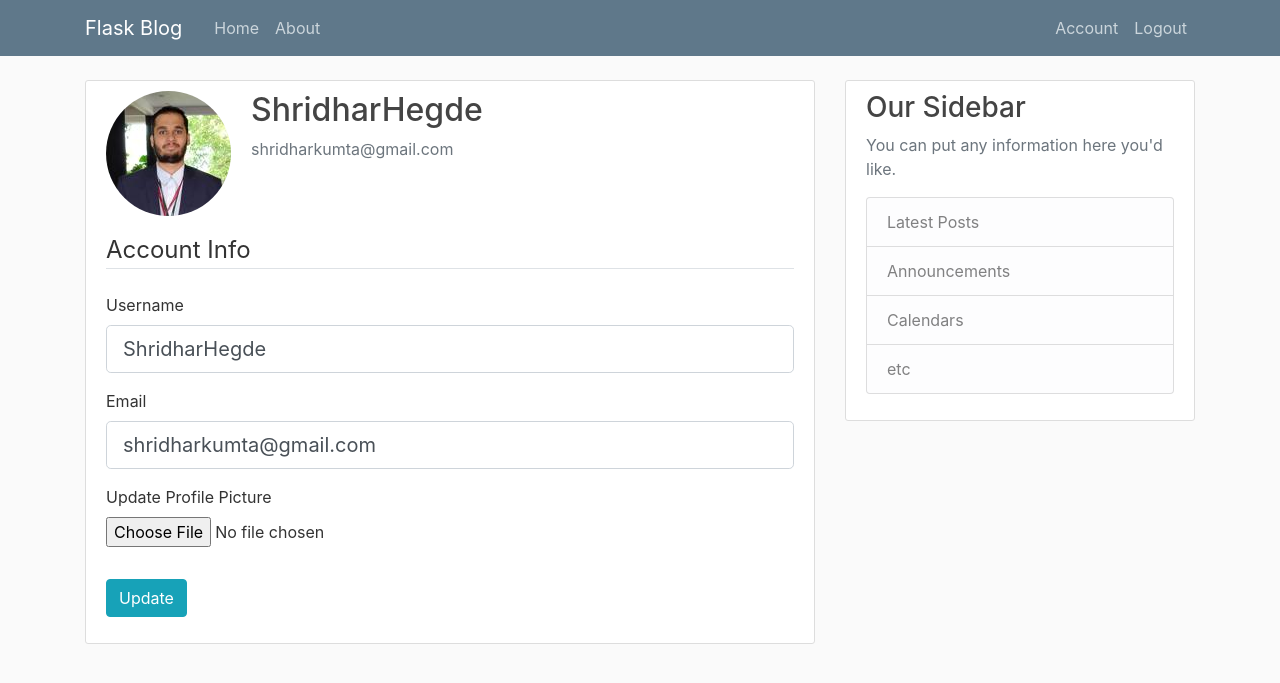
After one commit to ishridharhegde/FlaskBlog, a Flask app: page /account in a window 1280 px wide. The commit adds this page. Shown: the top 683 px of the page. Run offline with Flask 2, Linux system fonts and the light colour scheme; a user stored in the database is signed in; some libraries are stand-ins or nearby versions.

Commit message:
Updated user accounts page

```diff
--- a/flaskblog/__init__.py
+++ b/flaskblog/__init__.py
@@ -1,9 +1,15 @@
 from flask import Flask
 from flask_sqlalchemy import SQLAlchemy
+from flask_bcrypt import Bcrypt
+from flask_login import LoginManager
 
 app = Flask(__name__)
 app.config['SECRET_KEY'] = '5791628bb0b13ce0c676dfde280ba245'
 app.config['SQLALCHEMY_DATABASE_URI'] = 'sqlite:///site.db'
 db = SQLAlchemy(app)
+bcrypt = Bcrypt(app)
+login_manager = LoginManager(app)
+login_manager.login_view = 'login'
+login_manager.login_message_category = 'info'
 
 from flaskblog import routes
--- a/flaskblog/forms.py
+++ b/flaskblog/forms.py
@@ -1,23 +1,48 @@
 from flask_wtf import FlaskForm
+from flask_wtf.file import FileField, FileAllowed
+from flask_login import current_user
 from wtforms import StringField, PasswordField, SubmitField, BooleanField
-from wtforms.validators import DataRequired, Length, Email, EqualTo
+from wtforms.validators import DataRequired, Length, Email, EqualTo, ValidationError
+from flaskblog.models import User
 
 class RegistrationForm(FlaskForm):
-    username = StringField('Username',
-                            validators=[DataRequired(), Length(min=2, max=20)])
-    email = StringField('Email',
-                            validators=[DataRequired(), Email()])
-    password = PasswordField('Password',
-                            validators=[DataRequired()])
-    confirm_password = PasswordField('Password',
-                                        validators=[DataRequired(), EqualTo('password')])
+    username = StringField('Username', validators=[DataRequired(), Length(min=2, max=20)])
+    email = StringField('Email', validators=[DataRequired(), Email()])
+    password = PasswordField('Password', validators=[DataRequired()])
+    confirm_password = PasswordField('Password', validators=[DataRequired(), EqualTo('password')])
     submit = SubmitField('Sign Up')
 
+    def validate_username(self, username):
+        user = User.query.filter_by(username=username.data).first()
+        if user:
+            raise ValidationError('That username is taken. Please choose a different one.')
+
+    def validate_email(self, email):
+        user = User.query.filter_by(email=email.data).first()
+        if user:
+            raise ValidationError('That email is taken. Please choose a different one.')
 
 class LoginForm(FlaskForm):
-    email = StringField('Email',
-                            validators=[DataRequired(), Email()])
-    password = PasswordField('Password',
-                            validators=[DataRequired()])
+    email = StringField('Email', validators=[DataRequired(), Email()])
+    password = PasswordField('Password', validators=[DataRequired()])
     remember = BooleanField('Remember Me')
     submit = SubmitField('Login')
+
+
+class UpdateAccountForm(FlaskForm):
+    username = StringField('Username', validators=[DataRequired(), Length(min=2, max=20)])
+    email = StringField('Email', validators=[DataRequired(), Email()])
+    picture = FileField('Update Profile Picture', validators=[FileAllowed(['jpg','png','jpeg'])])
+    submit = SubmitField('Update')
+
+    def validate_username(self, username):
+        if username.data != current_user.username:
+            user = User.query.filter_by(username=username.data).first()
+            if user:
+                raise ValidationError('That username is taken. Please choose a different one.')
+
+    def validate_email(self, email):
+        if email.data != current_user.email:
+            user = User.query.filter_by(email=email.data).first()
+            if user:
+                raise ValidationError('That email is taken. Please choose a different one.')
--- a/flaskblog/routes.py
+++ b/flaskblog/routes.py
@@ -1,7 +1,10 @@
-from flask import render_template, url_for, flash, redirect
-from flaskblog import app
-from flaskblog.forms import RegistrationForm, LoginForm
+import secrets, os
+from PIL import Image
+from flask import render_template, url_for, flash, redirect, request
+from flaskblog import app, db, bcrypt
+from flaskblog.forms import RegistrationForm, LoginForm, UpdateAccountForm
 from flaskblog.models import User, Post
+from flask_login import login_user, logout_user ,current_user, login_required
 
 posts = [
     {
@@ -31,20 +34,69 @@
 
 @app.route("/register", methods=['GET', 'POST'])
 def register():
+    if current_user.is_authenticated:
+        return redirect(url_for('home'))
     form = RegistrationForm()
     if form.validate_on_submit():
-        flash(f'Account created for {form.username.data}!', 'success')
-        return redirect(url_for('home'))
+        hashed_password = bcrypt.generate_password_hash(form.password.data).decode('utf-8')
+        user = User(username=form.username.data, email=form.email.data, password=hashed_password)
+        db.session.add(user)
+        db.session.commit()
+        flash('Your account has been created. You are now able to log in.', 'success')
+        return redirect(url_for('login'))
     return render_template('register.html', title='Register', form=form)
 
 
 @app.route("/login", methods=['GET', 'POST'])
 def login():
+    if current_user.is_authenticated:
+        return redirect(url_for('home'))
     form = LoginForm()
     if form.validate_on_submit():
-        if form.email.data == 'admin@blog.com' and form.password.data == 'password':
-            flash('You have been logged in!', 'success')
-            return redirect(url_for('home'))
+        user = User.query.filter_by(email=form.email.data).first()
+        if user and bcrypt.check_password_hash(user.password, form.password.data):
+            login_user(user, remember=form.remember.data)
+            next_page = request.args.get('next')
+            return redirect(next_page) if next_page else redirect(url_for('home'))
         else:
-            flash('Login Unsuccessful. Please check username and password', 'danger')
+            flash('Login Unsuccessful. Please check email and password', 'danger')
     return render_template('login.html', title='Login', form=form)
+
+
+@app.route("/logout")
+def logout():
+    logout_user()
+    return redirect(url_for('home'))
+
+
+def save_picture(form_picture):
+    random_hex = secrets.token_hex(8)
+    _, f_ext = os.path.splitext(form_picture.filename)
+    picture_fn = random_hex + f_ext
+    picture_path = os.path.join(app.root_path, 'static/profile_pics', picture_fn)
+
+    output_size = (125, 125)
+    i = Image.open(form_picture)
+    i.thumbnail(output_size)
+    i.save(picture_path)
+    return picture_fn
+
+
+@app.route("/account", methods=['GET', 'POST'])
+@login_required
+def account():
+    form = UpdateAccountForm()
+    if form.validate_on_submit():
+        if form.picture.data:
+            picture_file = save_picture(form.picture.data)
+            current_user.image_file = picture_file
+        current_user.username = form.username.data
+        current_user.email = form.email.data
+        db.session.commit()
+        flash('Your account has been updated!', 'success')
+        return redirect(url_for('account'))
+    elif request.method == 'GET':
+        form.username.data = current_user.username
+        form.email.data = current_user.email
+    image_file = url_for('static', filename='profile_pics/'+current_user.image_file)
+    return render_template('account.html', title='Account', image_file=image_file, form=form)
--- /dev/null
+++ b/flaskblog/templates/account.html
@@ -0,0 +1,56 @@
+{% extends "layout.html" %}
+{% block content %}
+<div class="content-section">
+    <div class="media">
+      <img class="rounded-circle account-img" src="{{ image_file }}">
+      <div class="media-body">
+        <h2 class="account-heading">{{ current_user.username }}</h2>
+        <p class="text-secondary">{{ current_user.email }}</p>
+      </div>
+    </div>
+        <form method="POST" action="" enctype="multipart/form-data">
+            {{ form.hidden_tag() }}
+            <fieldset class="form-group">
+                <legend class="border-bottom mb-4">Account Info</legend>
+                <div class="form-group">
+                    {{ form.username.label(class="form-control-label") }}
+                    {%  if form.username.errors %}
+                        {{ form.username(class="form-control form-control-lg  is-invalid") }}
+                        <div class="invalid-feedback">
+                            {% for error in form.username.errors %}
+                                <span>{{ error }}</span>
+                            {% endfor %}
+                        </div>
+                    {% else %}
+                        {{ form.username(class="form-control form-control-lg") }}
+                    {% endif %}
+                </div>
+                <div class="form-group">
+                    {{ form.email.label(class="form-control-label") }}
+                    {%  if form.email.errors %}
+                        {{ form.email(class="form-control form-control-lg  is-invalid") }}
+                        <div class="invalid-feedback">
+                            {% for error in form.email.errors %}
+                                <span>{{ error }}</span>
+                            {% endfor %}
+                        </div>
+                    {% else %}
+                        {{ form.email(class="form-control form-control-lg") }}
+                    {% endif %}
+                </div>
+                <div class="form-group">
+                    {{ form.picture.label() }}
+                    {{ form.picture(class="form-control-file") }}
+                    {% if form.picture.errors %}
+                        {% for error in form.picture.errors %}
+                            <span class="text-danger">{{ error }}</span> </br>
+                        {% endfor %}
+                    {% endif %}
+                </div>
+            </fieldset>
+            <div class="form-group">
+                {{ form.submit(class="btn btn-info") }}
+            </div>
+        </form>
+  </div>
+{% endblock content %}
--- a/flaskblog/templates/layout.html
+++ b/flaskblog/templates/layout.html
@@ -31,8 +31,13 @@
               </div>
               <!-- Navbar Right Side -->
               <div class="navbar-nav">
-                <a class="nav-item nav-link" href="{{ url_for('login') }}">Login</a>
-                <a class="nav-item nav-link" href="{{ url_for('register') }}">Register</a>
+                {% if current_user.is_authenticated %}
+                <a class="nav-item nav-link" href="{{ url_for('account') }}">Account</a>
+                  <a class="nav-item nav-link" href="{{ url_for('logout') }}">Logout</a>
+                {% else %}
+                  <a class="nav-item nav-link" href="{{ url_for('login') }}">Login</a>
+                  <a class="nav-item nav-link" href="{{ url_for('register') }}">Register</a>
+                {% endif %}
               </div>
             </div>
           </div>
```
Also changed, not shown: flaskblog/models.py (+7 -2 lines), flaskblog/site.db, flaskblog/static/profile_pics/3e9b527fd50848e8.jpeg (added), flaskblog/static/profile_pics/default.jpg (added).
